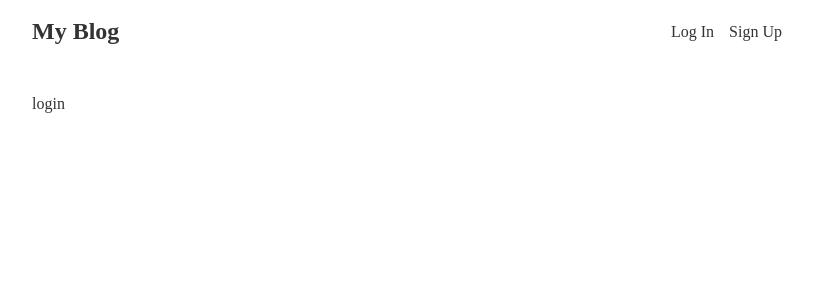
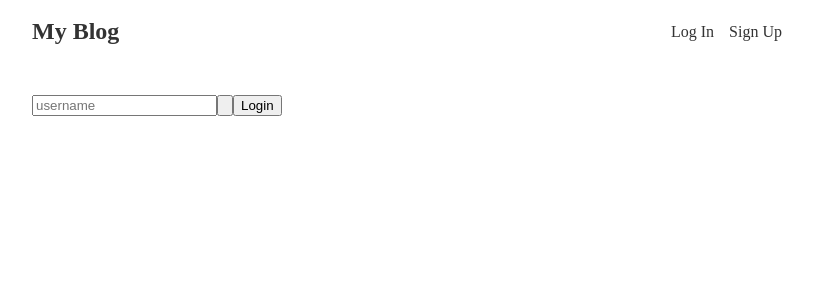
Before and after one commit to edm1001/mern-blog, a React (Create React App) app in the folder client/: page /login in a window 1280 px wide. Shown: the top 300 px of the page, without its empty margins (233-1046 px from the left). Built offline with nearby package versions, Linux system fonts and the light colour scheme.

Commit message:
init login and register

```diff
--- a/client/src/App.js
+++ b/client/src/App.js
@@ -1,14 +1,17 @@
 import "./App.css";
-import Post from "./components/Post";
 import { Routes, Route } from "react-router-dom";
 import Layout from "./components/Layout";
+import HomePage from "./pages/HomePage";
+import LoginPage from "./pages/LoginPage";
+import RegisterPage from "./pages/RegisterPage";
 
 function App() {
   return (
     <Routes>
       <Route path="/" element={<Layout />}>
-      <Route index element={<Post />}/>
-      <Route  path={'/login'} element={ <div>login</div>}/>
+      <Route index element={<HomePage/>}/>
+      <Route  path='/login' element={<LoginPage/>}/>
+      <Route path='/register' element={<RegisterPage/>}/>
       </Route>
 
     </Routes>
--- a/client/src/pages/HomePage.jsx
+++ b/client/src/pages/HomePage.jsx
@@ -1,8 +1,11 @@
 import React from 'react'
+import Post from '../components/Post'
 
 const HomePage = () => {
   return (
-    <div>HomePage</div>
+    <>
+    <Post />
+    </>
   )
 }
 
--- /dev/null
+++ b/client/src/pages/LoginPage.jsx
@@ -0,0 +1,13 @@
+import React from 'react'
+
+const LoginPage = () => {
+  return (
+      <form>
+        <input type='text' placeholder='username'/>
+        <input type='button' placeholder='password'/>
+        <button>Login</button>
+      </form>
+    )
+}
+
+export default LoginPage
--- /dev/null
+++ b/client/src/pages/RegisterPage.jsx
@@ -0,0 +1,13 @@
+import React from "react";
+
+const RegisterPage = () => {
+  return (
+    <form>
+      <input type="text" placeholder="username" />
+      <input type="button" placeholder="password" />
+      <button>Sign Up</button>
+    </form>
+  );
+};
+
+export default RegisterPage;
```
